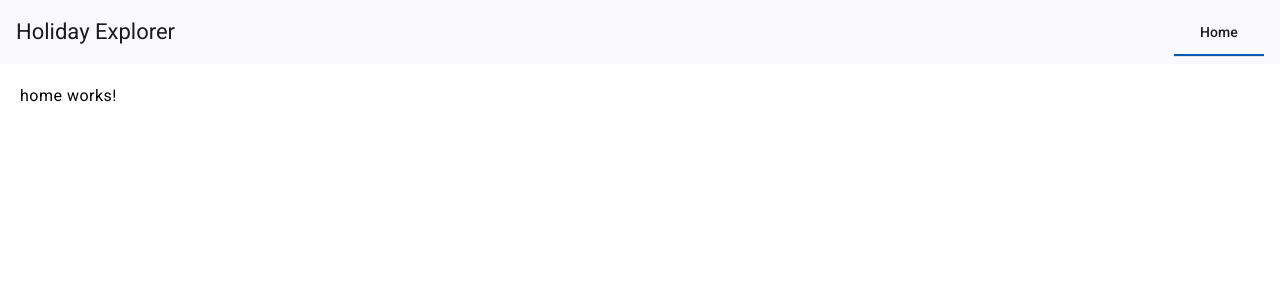
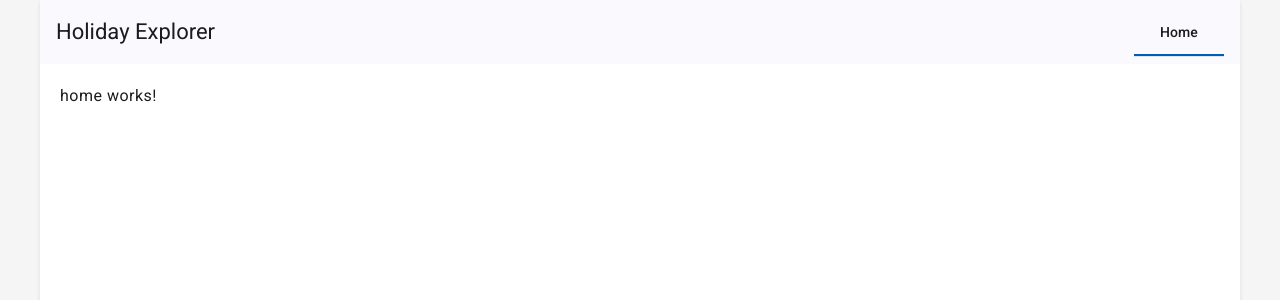
Before and after one commit to vplvua/country-holidays, an Angular app: page /home in a window 1280 px wide. Shown: the top 300 px of the page. Built offline with nearby package versions, Linux system fonts and the light colour scheme.

Commit message:
styling app page

```diff
--- a/src/app/app.component.css
+++ b/src/app/app.component.css
@@ -1,3 +1,18 @@
+.sidenav-container {
+  height: 100vh;
+  width: 100%;
+  display: flex;
+  justify-content: center;
+  background-color: #f5f5f5;
+}
+
+mat-sidenav-content {
+  max-width: 1200px;
+  width: 100%;
+  background-color: white;
+  box-shadow: 0 2px 4px rgba(0, 0, 0, 0.1);
+}
+
 .spacer {
   flex: 1 1 auto;
 }
@@ -5,3 +20,10 @@
 .content-container {
   padding: 20px;
 }
+
+@media (max-width: 1200px) {
+  mat-sidenav-content {
+    margin: 0;
+    max-width: 100%;
+  }
+}
--- a/src/app/app.component.html
+++ b/src/app/app.component.html
@@ -1,3 +1,5 @@
+<mat-sidenav-container class="sidenav-container">
+  <mat-sidenav-content>
     <mat-toolbar color="primary">
       <span>{{ pageTitle }}</span>
       <span class="spacer"></span>
@@ -19,3 +21,5 @@
     <div class="content-container">
       <router-outlet></router-outlet>
     </div>
+  </mat-sidenav-content>
+</mat-sidenav-container>
```
Also changed, not shown: src/app/app.component.ts (+9 -1 lines). Lines whose indentation alone changed are shown as unchanged.
